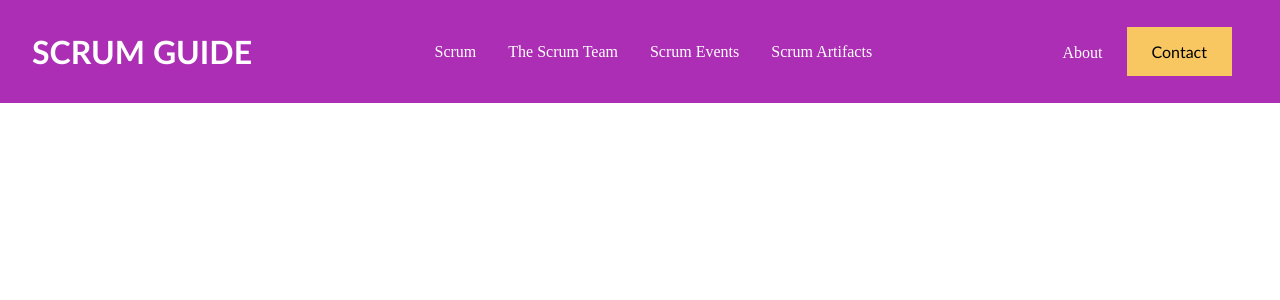
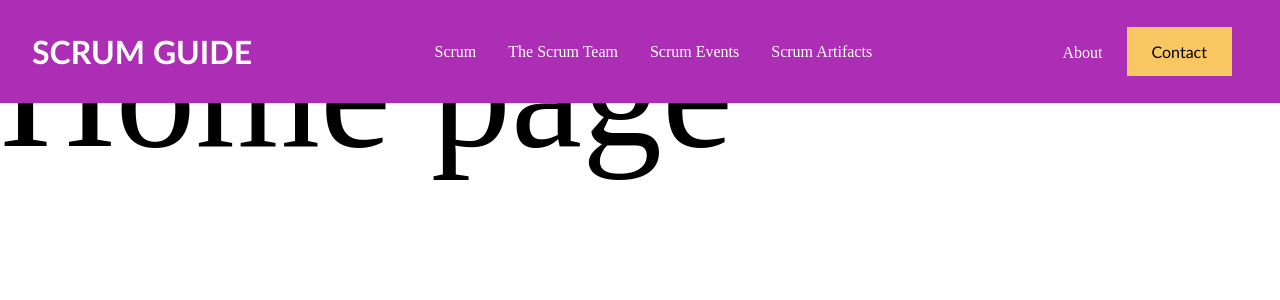
Before and after one commit to Diyako-Qadri/Scrum-Guide-3K1T, a React (Vite) app: page / in a window 1280 px wide. Shown: the top 300 px of the page. Built offline with nearby package versions, Linux system fonts and the light colour scheme.

Commit message:
created home page

```diff
--- a/src/App.jsx
+++ b/src/App.jsx
@@ -1,7 +1,7 @@
 import './App.css'
 import { Route, Routes } from 'react-router-dom'
 import Layout from './pages/Layout'
-
+import Home from './pages/Home'
 function App() {
 
 
@@ -9,7 +9,7 @@ function App() {
         <>
             <Routes>
                 <Route element={<Layout />}>
-                    <Route path='/' element='' />
+                    <Route path='/' element={<Home/>} />
                     <Route path='/scrum' element='' />
                     <Route path='/team' element='' />
                     <Route path='/events' element='' />
--- /dev/null
+++ b/src/pages/Home/Home.module.css
@@ -0,0 +1,5 @@
+.HomePage{
+    height: 100%;
+    font-size: 10rem;
+    width: 100vw;
+}
--- /dev/null
+++ b/src/pages/Home/index.jsx
@@ -0,0 +1,11 @@
+import styles from './Home.module.css'
+
+const Home = () => {
+    return (
+        <section className={styles.HomePage}>
+            <p>Home page</p>
+        </section>
+    )
+};
+
+export default Home
--- a/src/pages/Layout/index.jsx
+++ b/src/pages/Layout/index.jsx
@@ -1,4 +1,4 @@
-import styles from './Layout.module.css'
+ import styles from './Layout.module.css'
 import { NavLink, Outlet } from 'react-router-dom';
 
 const Layout = () => {
```
